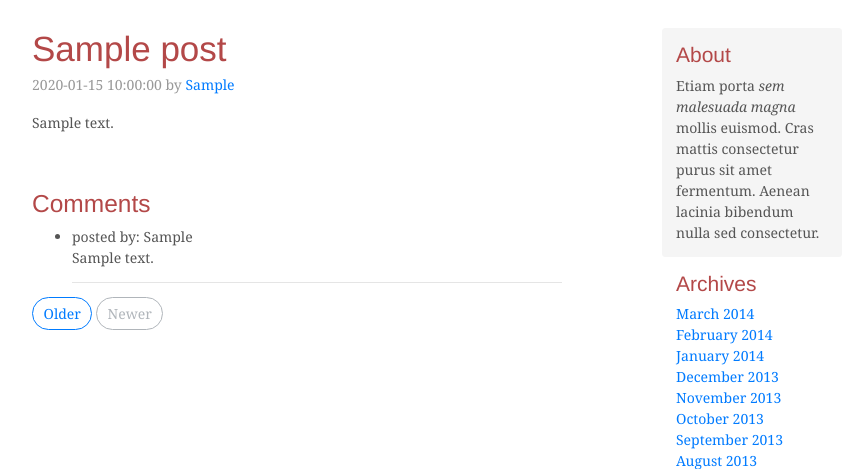
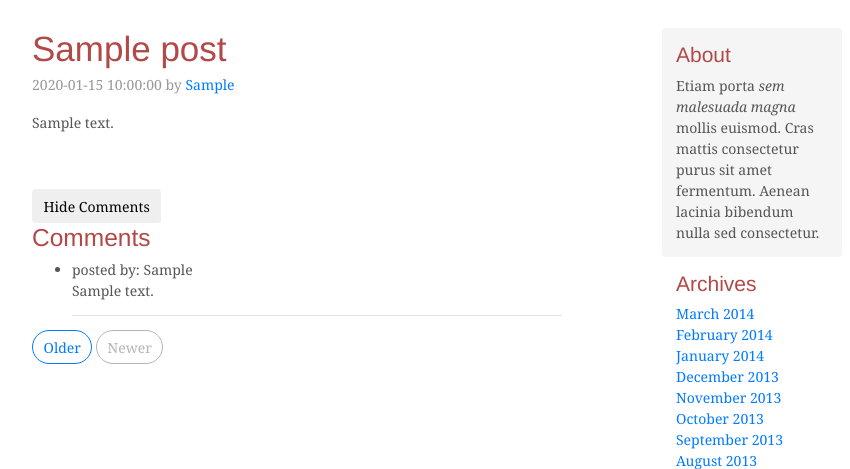
Before and after one commit to HatlessCreature/zavrsni-rad, a PHP site: page /single-post.php?post_id=1 in a window 1280 px wide. Shown: the part 205-674 px from the top of the page, without its empty margins (203-1053 px from the left). Run offline with PHP 8.4, Linux system fonts and the light colour scheme; tables that the repository leaves empty or names only in its code hold one stand-in row (values such as "Sample post").

Commit message:
show/hide comments button

```diff
--- a/comments.php
+++ b/comments.php
@@ -5,7 +5,7 @@
 
     $comments = getAll($connection, $sql)
 ?>
-
+<button class = "btn btn-default">Hide Comments</button>
 <div class="comments">
     <h3>Comments</h3>
     <ul>
@@ -22,3 +22,19 @@
     ?>
     </ul>
 </div>
+
+<script>
+    const commButton = document.getElementsByClassName("btn btn-default")[0];
+    const commentsDiv = document.getElementsByClassName("comments")[0];
+    commButton.addEventListener("click", function(){
+        if (commentsDiv.style.display === "none") {
+            commentsDiv.style.display = "block";
+            commButton.innerHTML = "Hide Comments";
+        }
+        else {
+            commentsDiv.style.display = "none";
+            commButton.innerHTML = "Show Comments";
+
+        }
+            })
+</script>
```
